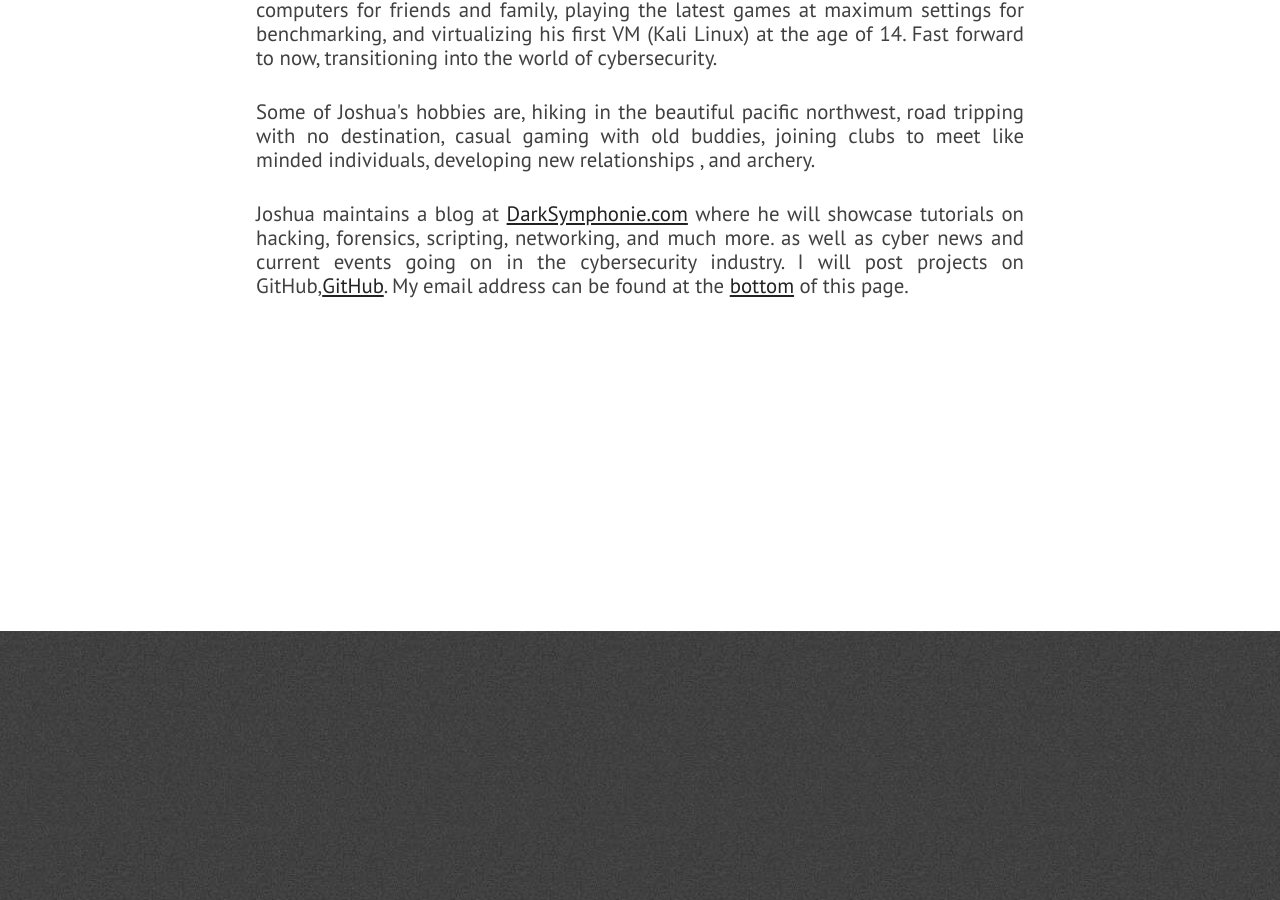
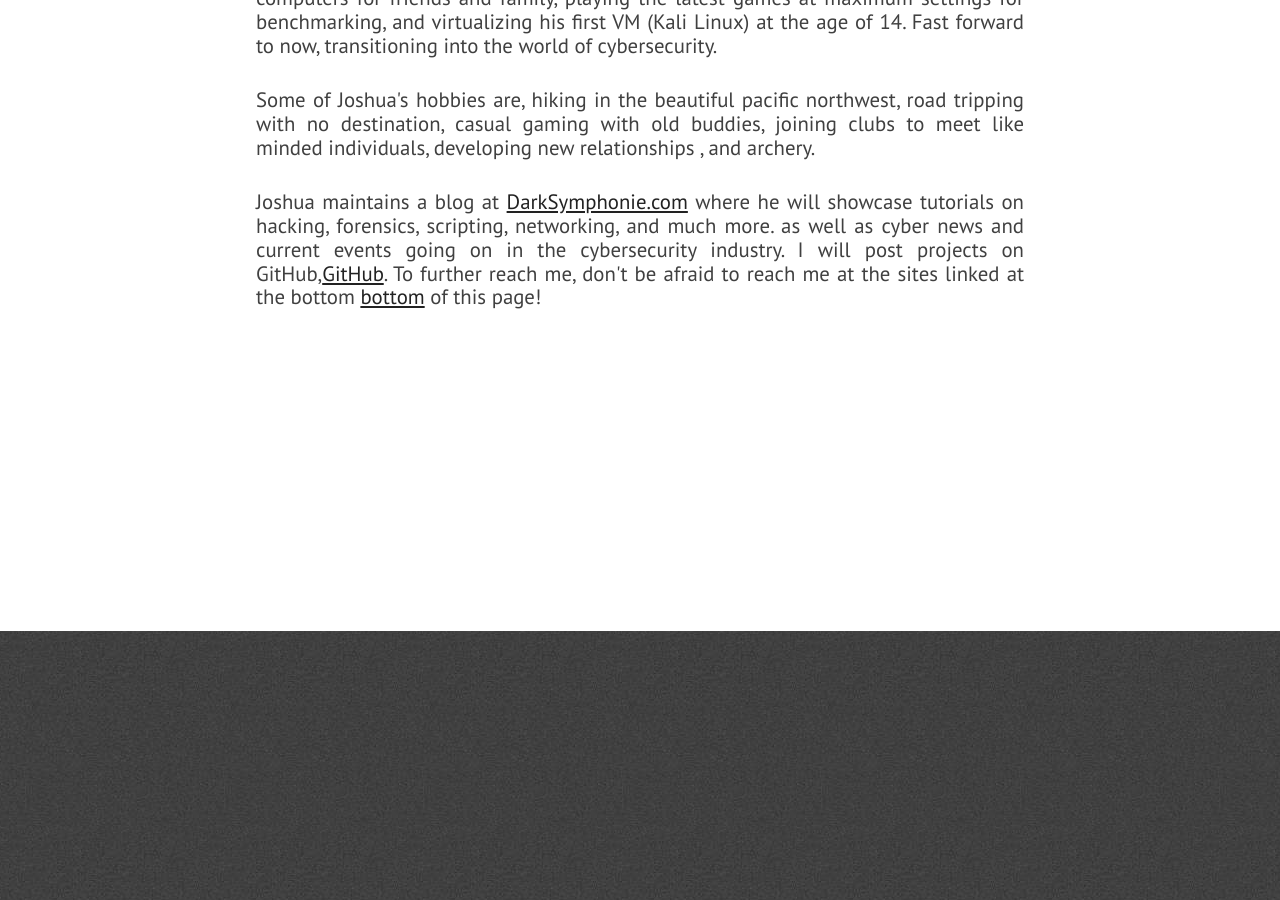
Before and after one commit to DarkSymphonie/DarkSymphonie.github.io, a Jekyll site: the page built from index.html, in a window 1280 px wide and 900 px high, scrolled down 1329 px. Built offline with Jekyll 4.4.1, drawn with Linux system fonts in a browser that asks for light colours; nearby versions of some CDN libraries.

Commit message:
Update about.html

```diff
--- a/_includes/about.html
+++ b/_includes/about.html
@@ -7,7 +7,8 @@
             <p class="paragraph-text justify-text">
                 Some of Joshua's hobbies are, hiking in the beautiful pacific northwest, road tripping with no destination, casual gaming with old buddies, joining clubs to meet like minded individuals, developing new relationships , and archery.
             <p class="paragraph-text justify-text">
-                Joshua maintains a blog at <a href="{{ site.blog_url }}">DarkSymphonie.com</a> where he will showcase tutorials on hacking, forensics, scripting, networking, and much more. as well as cyber news and current events going on in the cybersecurity industry. I will post projects on GitHub,<a href="https://github.com/{{ site.github_username }}">GitHub</a>. My email address can be found at the <span class="extra-link"><a href="#extra">bottom</a></span> of this page.
+                Joshua maintains a blog at <a href="{{ site.blog_url }}">DarkSymphonie.com</a> where he will showcase tutorials on hacking, forensics, scripting, networking, and much more. as well as cyber news and current events going on in the cybersecurity industry. I will post projects on GitHub,<a href="https://github.com/{{ site.github_username }}">GitHub</a>. To further reach me, don't be afraid to reach me at the sites linked at the bottom
+        <span class="extra-link"><a href="#extra">bottom</a></span> of this page!
             </p>
         </div>
     </section>
```
